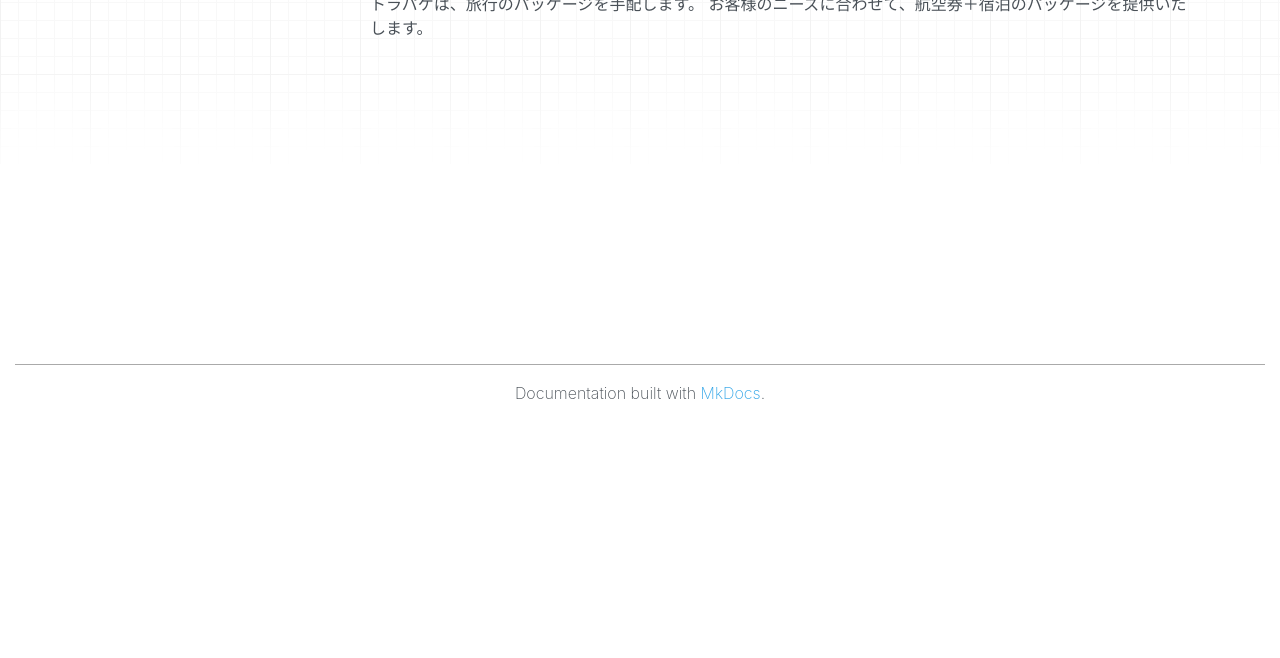
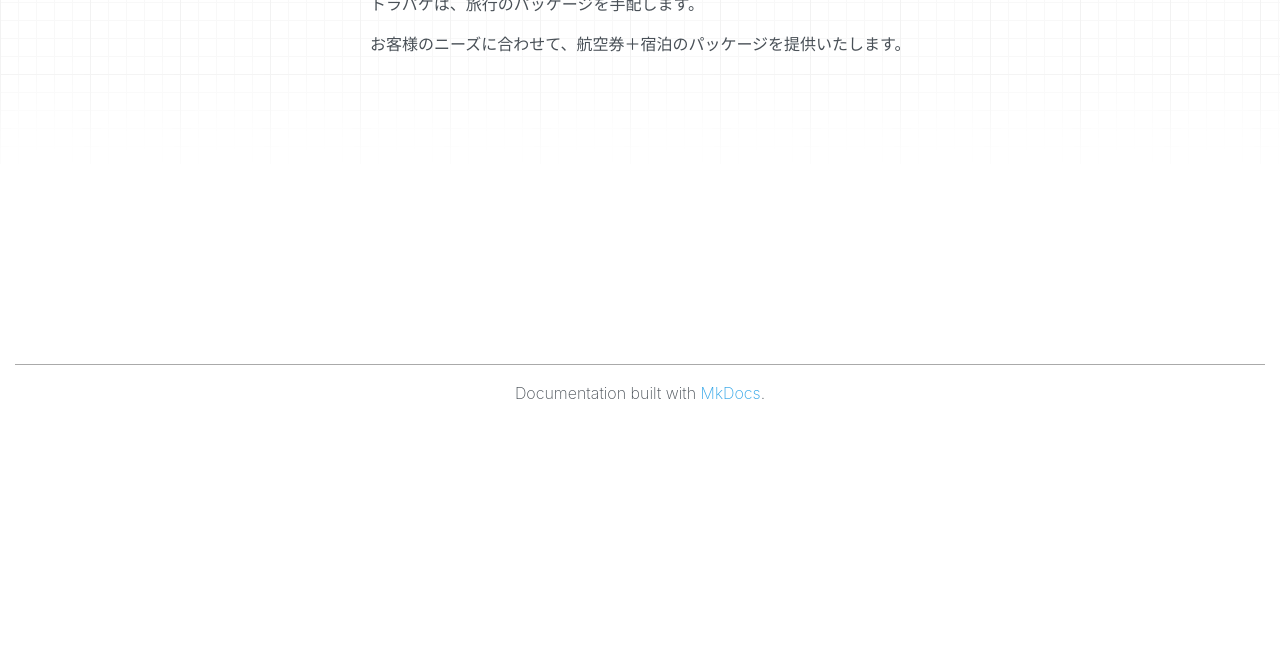
Before and after one commit to trapacket/trapacket.github.io, a plain HTML site: page index.html in a window 1280 px wide. Shown: the part 142-800 px from the top of the page. Drawn offline with nearby package versions, Linux system fonts and the light colour scheme.

Commit message:
Deployed 0d71a97 with MkDocs version: 1.4.3

```diff
--- a/index.html
+++ b/index.html
@@ -62,8 +62,8 @@
                     <div class="col-md-9" role="main">
 
 <h1 id="_1">トラパケのページへようこそ</h1>
-<p>トラパケは、旅行のパッケージを手配します。
-お客様のニーズに合わせて、航空券＋宿泊のパッケージを提供いたします。 </p></div>
+<p>トラパケは、旅行のパッケージを手配します。 </p>
+<p>お客様のニーズに合わせて、航空券＋宿泊のパッケージを提供いたします。 </p></div>
             </div>
         </div>
 
@@ -144,5 +144,5 @@
 
 <!--
 MkDocs version : 1.4.3
-Build Date UTC : 2023-06-02 14:26:55.129034+00:00
+Build Date UTC : 2023-06-02 14:29:40.065109+00:00
 -->
```
Also changed, not shown: 1 other file.
